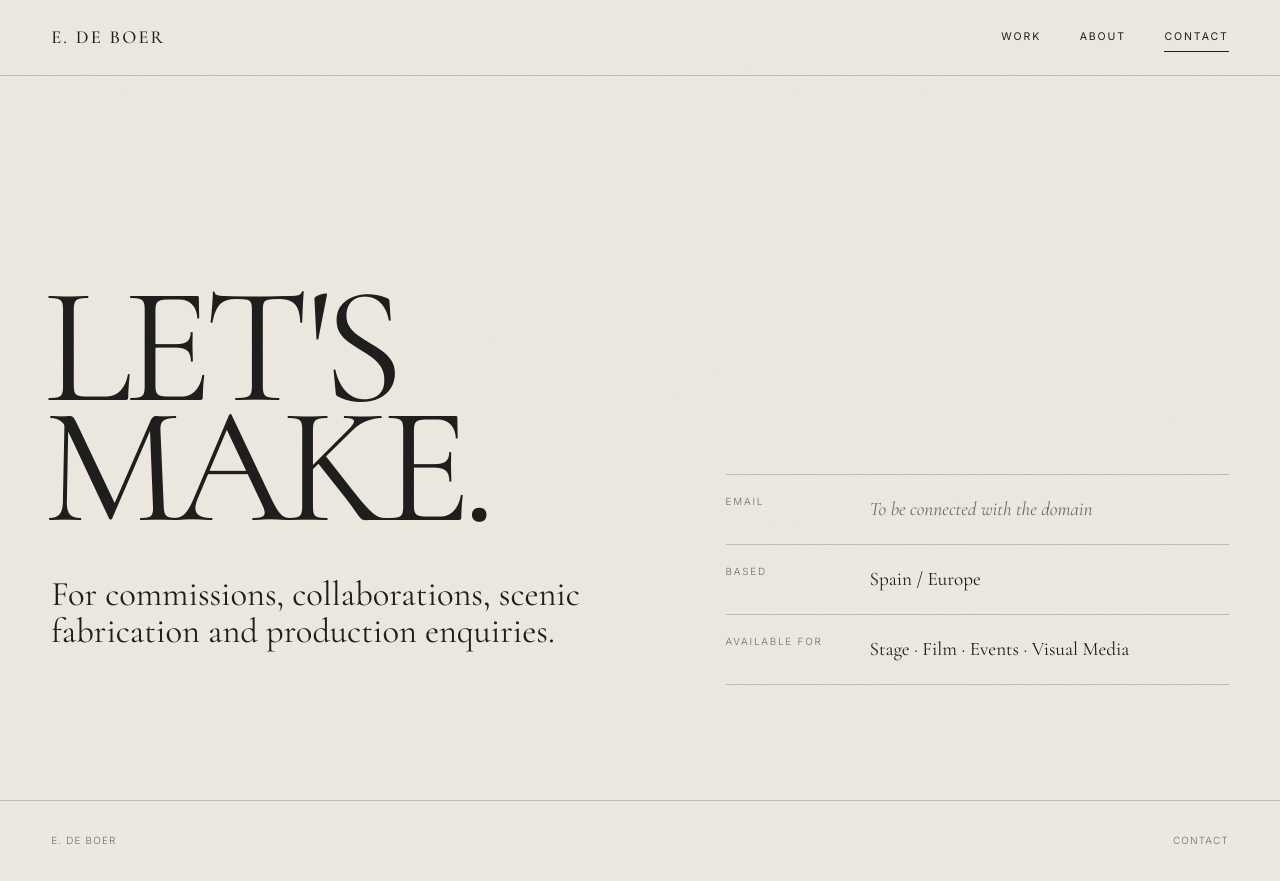
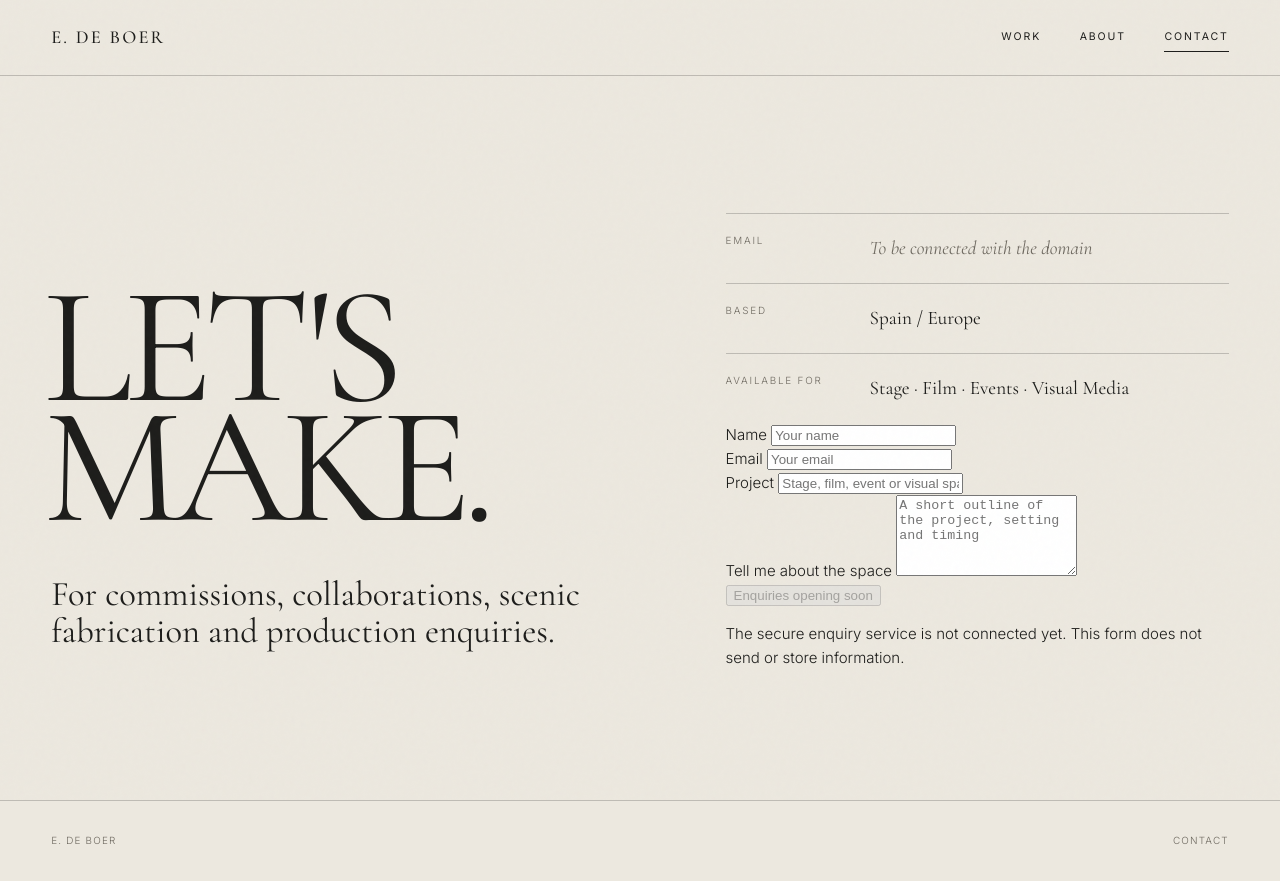
Before and after one commit to vdb-chmp/e-deboer-web, a plain HTML site: page contact.html in a window 1280 px wide. Drawn offline with nearby package versions, Linux system fonts and the light colour scheme.

Commit message:
Add files via upload

```diff
--- a/contact.html
+++ b/contact.html
@@ -22,7 +22,7 @@
       <h1 class="contact-title">LET'S<br>MAKE.</h1>
       <p class="contact-copy">For commissions, collaborations, scenic fabrication and production enquiries.</p>
     </section>
-    <section class="contact-details reveal" aria-label="Contact details">
+    <section class="contact-details reveal" aria-label="Project enquiry">
       <div class="contact-row">
         <span class="contact-label">Email</span>
         <span class="contact-value placeholder">To be connected with the domain</span>
@@ -35,6 +35,26 @@
         <span class="contact-label">Available for</span>
         <span class="contact-value">Stage · Film · Events · Visual Media</span>
       </div>
+      <form class="contact-form" aria-describedby="form-status">
+        <div class="form-field">
+          <label for="name">Name</label>
+          <input id="name" name="name" type="text" autocomplete="name" placeholder="Your name">
+        </div>
+        <div class="form-field">
+          <label for="email">Email</label>
+          <input id="email" name="email" type="email" autocomplete="email" placeholder="Your email">
+        </div>
+        <div class="form-field">
+          <label for="project">Project</label>
+          <input id="project" name="project" type="text" placeholder="Stage, film, event or visual space">
+        </div>
+        <div class="form-field form-field-wide">
+          <label for="message">Tell me about the space</label>
+          <textarea id="message" name="message" rows="5" placeholder="A short outline of the project, setting and timing"></textarea>
+        </div>
+        <button class="form-submit" type="button" disabled>Enquiries opening soon</button>
+        <p class="form-status" id="form-status">The secure enquiry service is not connected yet. This form does not send or store information.</p>
+      </form>
     </section>
   </main>
 
```
Also changed, not shown: about.html (+3 -3 lines), index.html (+5 -4 lines).
